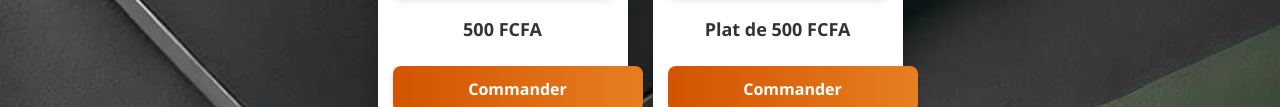
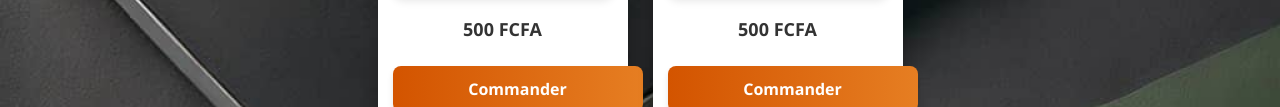
Before and after one commit to JARDO2003/ALLS, a plain HTML site: page crepe.html in a window 1280 px wide. Shown: the part 302-409 px from the top of the page. Drawn offline with Linux system fonts and the light colour scheme.

Commit message:
Update crepe.html
l

```diff
--- a/crepe.html
+++ b/crepe.html
@@ -220,7 +220,7 @@
         </div>
         <div class="menu-item">
             <img src="image/crepe au ch.jpg" alt="CREPE">
-            <p>Plat de 500 FCFA</p>
+            <p>500 FCFA</p>
             <a href="https://wa.me/225017369840?text=Salut%2C%20je%20souhaite commander CREPE au chocolat pour 500FCFA." class="btn">Commander</a>
         </div>
     </div>
```
